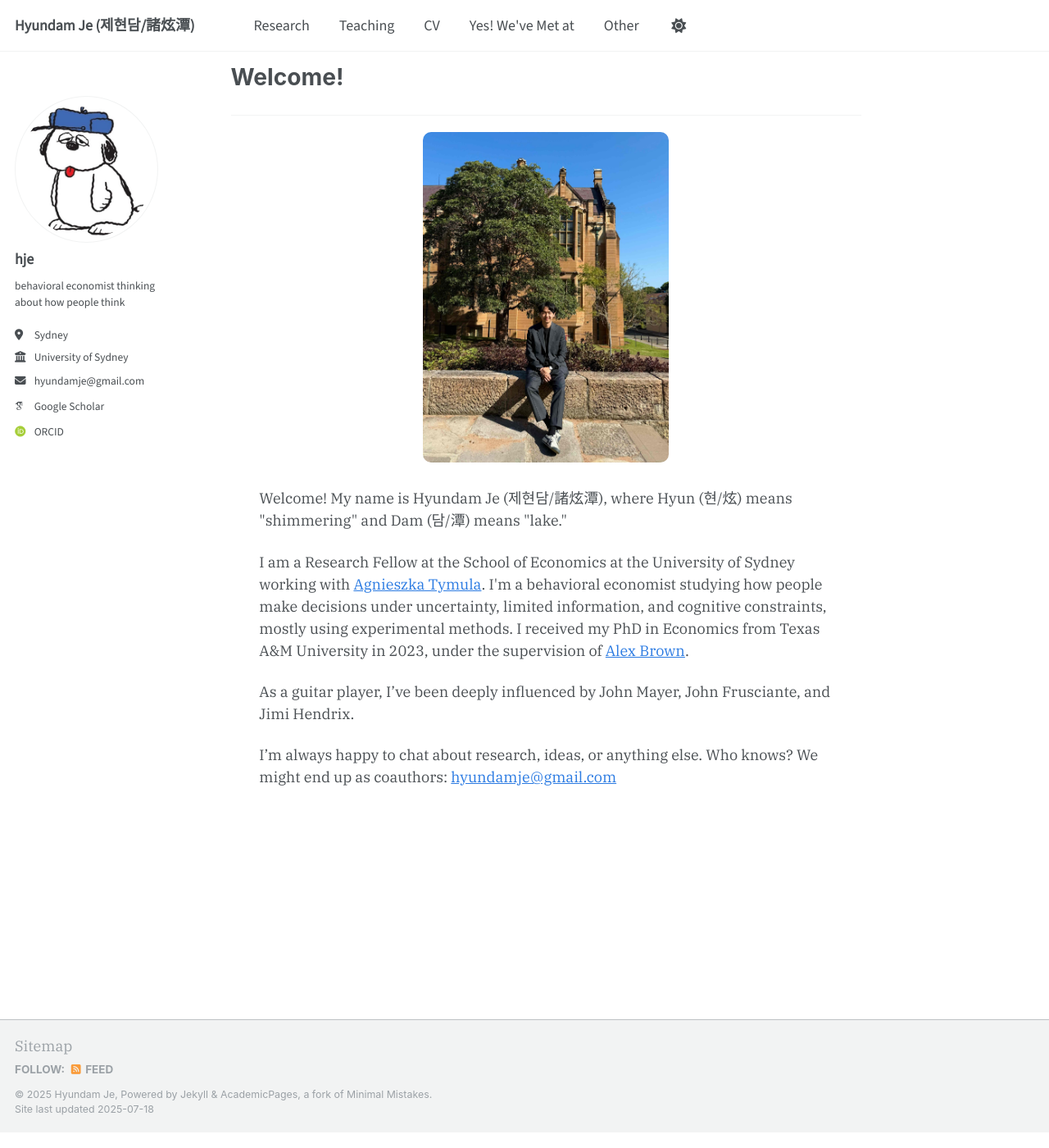
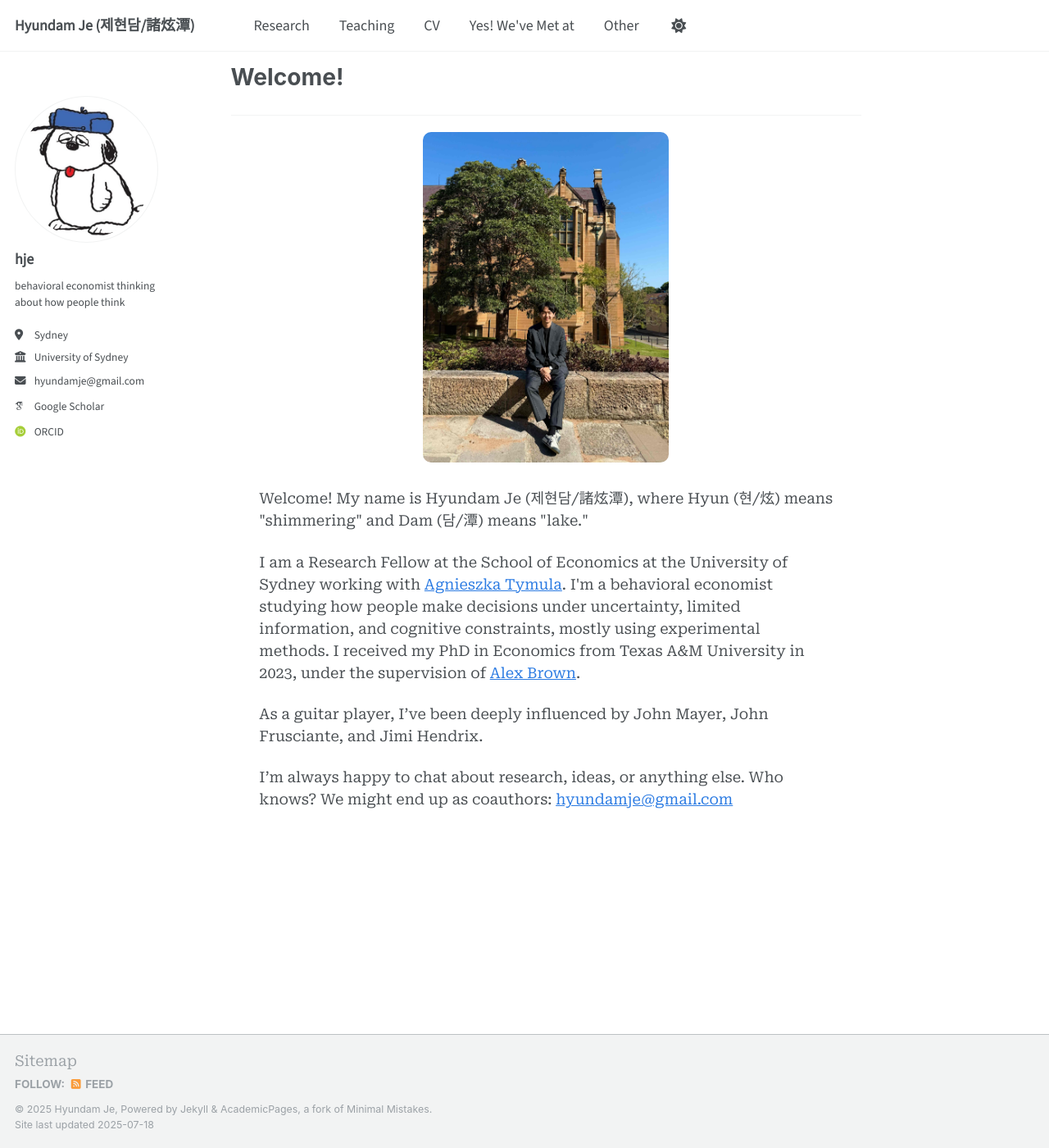
Before and after one commit to hyundamje/hyundamje.github.io, a Jekyll site: the page built from _pages/about.md, in a window 1280 px wide and 1400 px high, scrolled down 19 px. Shown: the whole window at 82% size. Built offline with Jekyll 4.4.1, drawn with Linux system fonts in a browser that asks for light colours; some web fonts are replaced.

Commit message:
Update _base.scss

```diff
--- a/_sass/layout/_base.scss
+++ b/_sass/layout/_base.scss
@@ -17,8 +17,8 @@ body {
   padding-bottom: 9em;
  // font-family: 'Merriweather', serif;
   // font-family: 'Source Serif 4', serif;
- // font-family: 'Roboto Serif', serif;
- font-family: 'IBM Plex Serif', serif;
+ font-family: 'Roboto Serif', serif;
+ // font-family: 'IBM Plex Serif', serif;
 
   line-height: 1.5;
   font-weight: 400;
```
